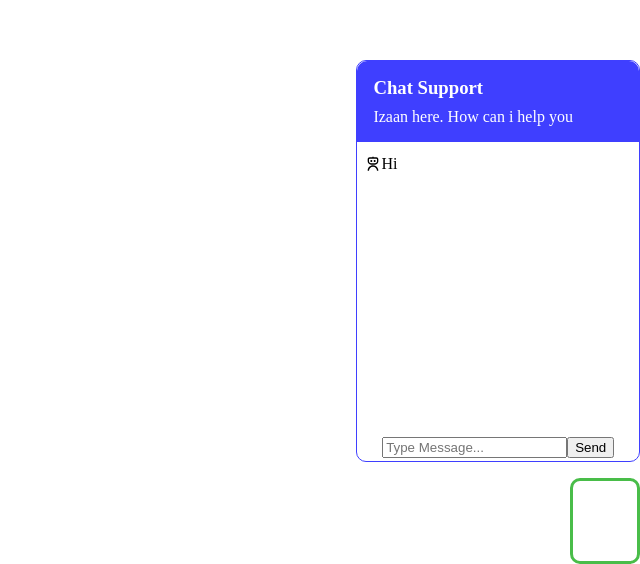
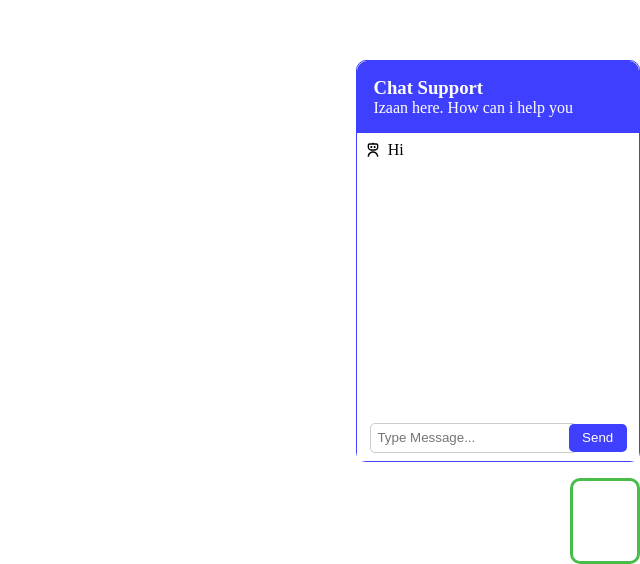
Before and after one commit to SyedMuhammadIzaan/ChatWithUs, a React (Vite) app: page / in a window 1280 px wide. Shown: the part 236-800 px from the top of the page, without its empty margins (640-1280 px from the left). Built offline with nearby package versions, Linux system fonts and the light colour scheme.

Commit message:
set the base url and ui of chat

```diff
--- a/src/components/Faq.jsx
+++ b/src/components/Faq.jsx
@@ -4,6 +4,8 @@ import { nanoid } from "nanoid";
 import { RiRobot3Line } from "react-icons/ri";
 import { PiChatCircleLight } from "react-icons/pi";
 import { RxAvatar } from "react-icons/rx";
+const API_URL = import.meta.env.VITE_API_URL;
+console.log("API_URL",API_URL)
 import "../style/faq.css";
 const Faq = () => {
 	const uniqueId = nanoid();
@@ -24,12 +26,17 @@ const Faq = () => {
 			setMessage((prev) => [...prev, userMsg]);
 
 			if (query) {
-				const res = await fetch("/api/chat", {
+				const res = await fetch(`${API_URL}/chat`, {
 					method: "post",
+					headers: { "Content-Type": "application/json" },
 					body: JSON.stringify({ message: query }),
 				});
 				const data = await res.json();
 				console.log("Data", data);
+				if(data){
+					const botMsg={ id: uniqueId, reply: data.reply, role: "bot" };
+					setMessage(prev=>[...prev,botMsg])
+				}
 			}
 		} catch (error) {
 			console.log("error", error);
--- a/src/style/faq.css
+++ b/src/style/faq.css
@@ -1,8 +1,6 @@
 .faq-wrapper {
-	/* border:1px solid black; */
 	width: 100%;
 	min-height: 100vh;
-	height: auto;
 	display: flex;
 	flex-direction: column;
 	justify-content: flex-end;
@@ -10,110 +8,122 @@
 	font-size: 16px;
 	color: white;
 }
+
 .faq-wrapper .chat-wrapper {
 	border: 1px solid rgb(63, 63, 255);
 	border-radius: 10px;
-	height: 50vh;
+	height: 50vh;   /* fixed height */
 	width: 22vw;
 	margin-bottom: 1em;
+
+	display: flex;
+	flex-direction: column; /* layout: header → chats → input */
 }
 
+/* header */
 .faq-wrapper .chat-wrapper .chat-header {
-	/* border: 2px solid yellow; */
 	padding: 1em;
 	background-color: rgb(63, 63, 255);
 	border-top-left-radius: 10px;
 	border-top-right-radius: 10px;
+	flex-shrink: 0; /* fixed size */
 }
 
 .chat-wrapper .chat-header .heading h3 {
-	margin-top: 0em;
-	margin-bottom: -0.4em;
+	margin: 0;
 }
 
 .chat-header .our-intro p {
-	margin-bottom: 0;
+	margin: 0;
 }
-.chat-wrapper {
+
+/* chats area */
+.chat-wrapper .chats {
+	flex: 1;                /* take all remaining space */
 	display: flex;
 	flex-direction: column;
-	height: 100%; /* or set a fixed height like 100vh or 500px */
-}
-.chat-wrapper .chats {
-	/* border: 1px solid green; */
-	width: 100%;
-	height: 100%;
-	box-sizing: border-box;
-	padding: 0.5em;
-	flex: 1;
+	overflow: hidden;
 	color: black;
 }
+
 .chats .display-message {
-	/* border: 1px solid black; */
+	flex: 1;
+	overflow-y: auto;       /* scroll when overflow */
+	display: flex;
+	flex-direction: column;
+	gap: 0.4em;
+	padding: 0.5em;
 	box-sizing: border-box;
-	width: 100%;
-	height: 100%;
-	display: flex;
-	/* overflow-x: auto; */
-	flex-direction: column;
-	gap: 0.2em;
 }
 
+/* message bubbles */
 .message {
 	display: flex;
 	align-items: center;
-	margin: 5px 0;
+	gap: 0.4em;
 }
 
 .message.bot {
-	justify-content: flex-start; /* left */
+	justify-content: flex-start; /* bot left */
 }
 
 .message.user {
-	justify-content: flex-end; /* right */
+	justify-content: flex-end;   /* user right */
 }
 
-/* .chats .display-message .message {
-	display: flex;
-	align-items: center;
-}
-.display-message .message .my-message {
+.my-message p {
+	color: black;
 	background: #f1f1f1;
 	padding: 8px 12px;
 	border-radius: 8px;
 	max-width: 70%;
-	align-self: flex-start;
 }
-.display-message .message .user-message {
+
+.user-message p {
+	color: black;
 	background: #d1ffd1;
 	padding: 8px 12px;
 	border-radius: 8px;
 	max-width: 70%;
-	align-self: flex-end;
-} */
-.chats .display-message .my-message p {
-	color: black;
-	background: #f1f1f1;
 }
-.chats .display-message .user-message p {
-	color: black;
-	background: #d1ffd1;
-}
+
+/* input bar */
 .chat-wrapper .text-area-wrapper {
-	/* border: 2px solid purple; */
 	width: 100%;
+	flex-shrink: 0;
 	box-sizing: border-box;
-	padding: 0.2em;
-	height: auto;
-	min-height: auto;
+	padding: 0.5em;
 	display: flex;
 	flex-direction: row;
 	justify-content: center;
 	align-items: center;
+	background: white;
 }
+
+.text-area-wrapper .text-field input {
+	width: 100%;
+	padding: 0.5em;
+	border: 1px solid #ccc;
+	border-radius: 5px;
+}
+
+.text-area-wrapper .msg-btn button {
+	margin-left: 0.5em;
+	padding: 0.5em 1em;
+	border: none;
+	background: rgb(63, 63, 255);
+	color: white;
+	border-radius: 5px;
+	cursor: pointer;
+}
+
+/* floating chat icon */
 .faq-wrapper .chat-icon {
 	border: 3px solid rgb(73, 189, 73);
 	border-radius: 10px;
 	height: 10vh;
 	width: 5vw;
+	display: flex;
+	justify-content: center;
+	align-items: center;
 }
```
Also changed, not shown: 1 other file (tests, documents, lock files or other folders).
